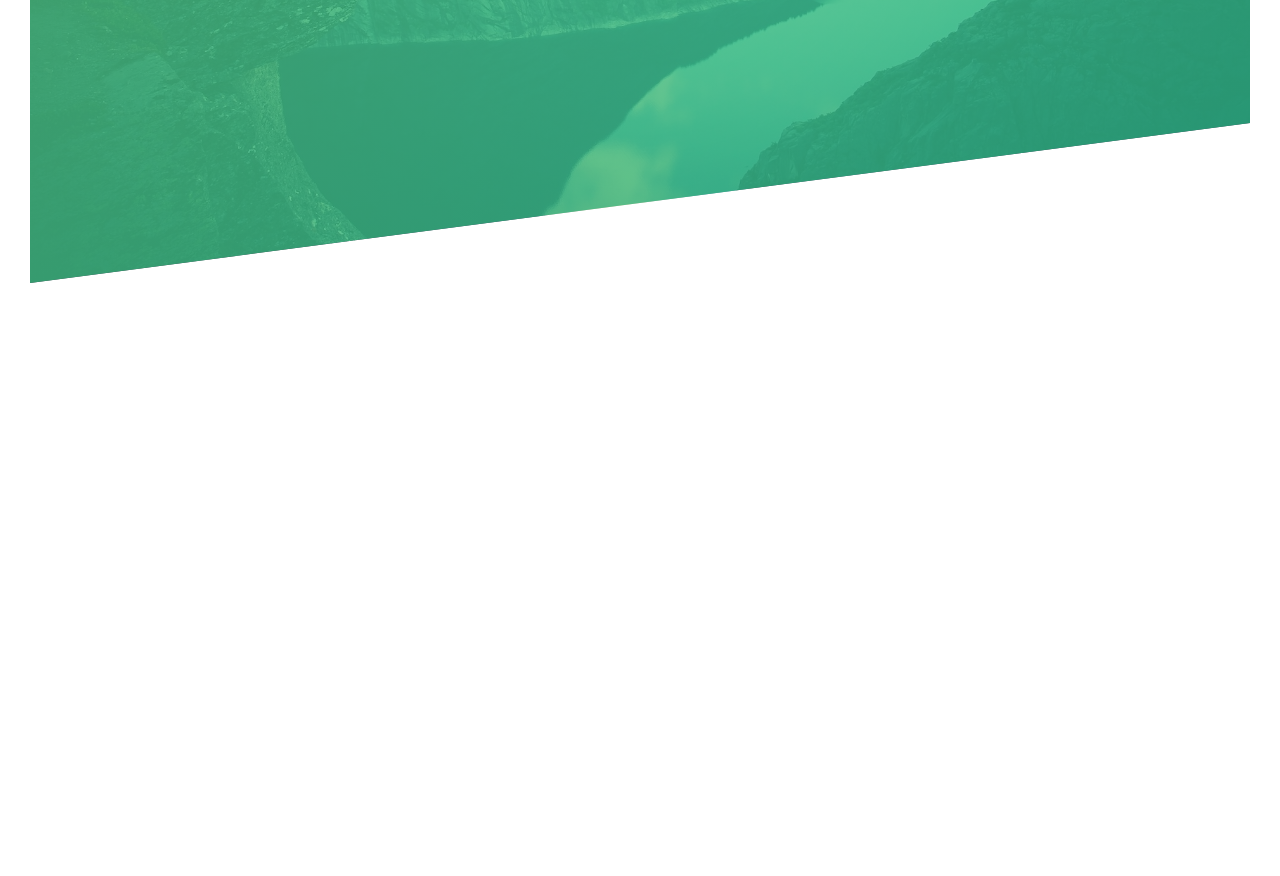
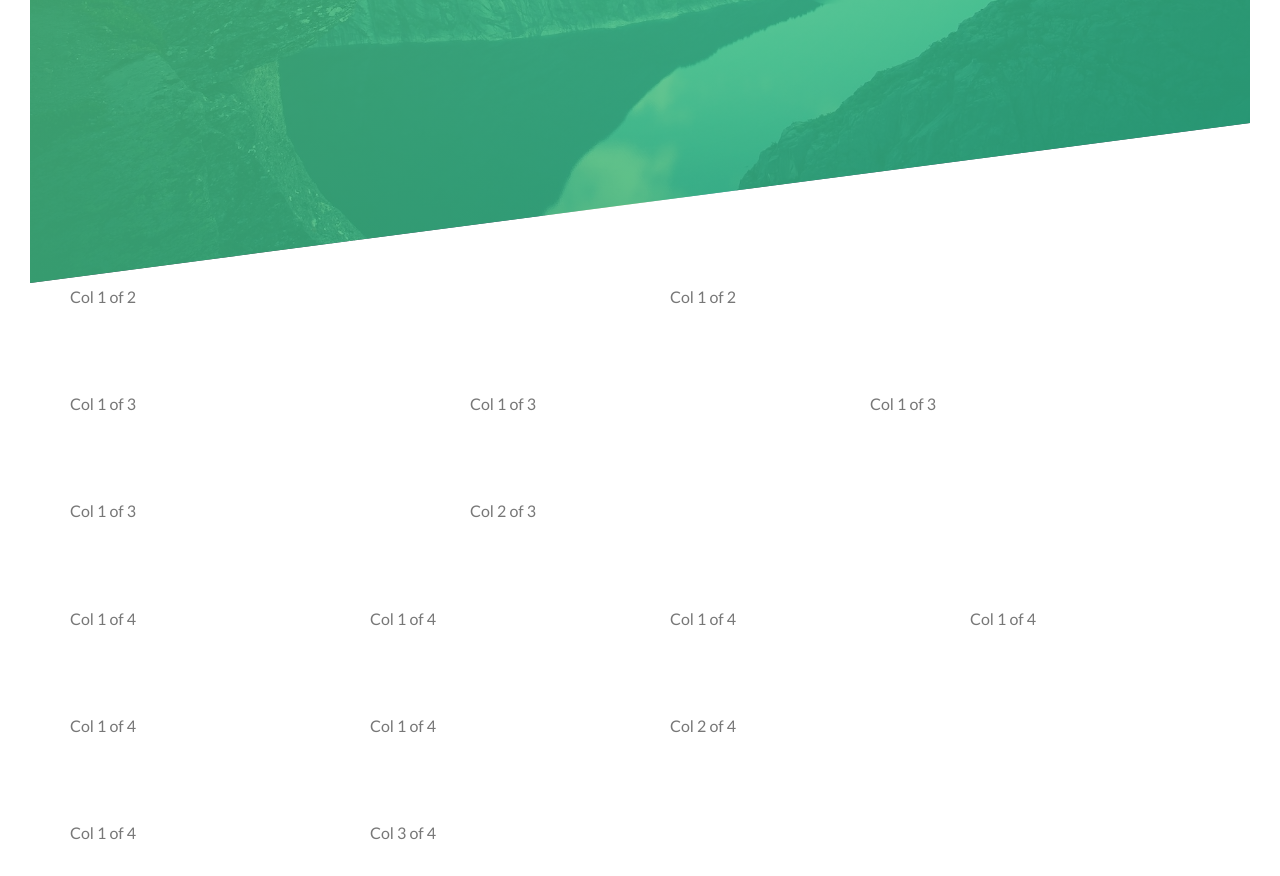
Before and after one commit to dmytronasyrov/natours, a website: page index.html in a window 1280 px wide. Shown: the part 507-1383 px from the top of the page. Before the commit the page ends 820 px from the top, so only its background shows below. Drawn offline with Linux system fonts and the light colour scheme.

Commit message:
add basic grid

```diff
--- a/index.html
+++ b/index.html
@@ -27,5 +27,73 @@
         <a href="#" class="btn btn--white btn--animated">Discover our tours</a>
       </div>
     </header>
+
+    <section class="grid-test">
+      <div class="row">
+        <div class="col-1-of-2">
+          Col 1 of 2
+        </div>
+        <div class="col-1-of-2">
+          Col 1 of 2
+        </div>
+      </div>
+
+      <div class="row">
+        <div class="col-1-of-3">
+          Col 1 of 3
+        </div>
+        <div class="col-1-of-3">
+          Col 1 of 3
+        </div>
+        <div class="col-1-of-3">
+          Col 1 of 3
+        </div>
+      </div>
+
+      <div class="row">
+        <div class="col-1-of-3">
+          Col 1 of 3
+        </div>
+        <div class="col-2-of-3">
+          Col 2 of 3
+        </div>
+      </div>
+
+      <div class="row">
+        <div class="col-1-of-4">
+          Col 1 of 4
+        </div>
+        <div class="col-1-of-4">
+          Col 1 of 4
+        </div>
+        <div class="col-1-of-4">
+          Col 1 of 4
+        </div>
+        <div class="col-1-of-4">
+          Col 1 of 4
+        </div>
+      </div>
+
+      <div class="row">
+        <div class="col-1-of-4">
+          Col 1 of 4
+        </div>
+        <div class="col-1-of-4">
+          Col 1 of 4
+        </div>
+        <div class="col-2-of-4">
+          Col 2 of 4
+        </div>
+      </div>
+
+      <div class="row">
+        <div class="col-1-of-4">
+          Col 1 of 4
+        </div>
+        <div class="col-3-of-4">
+          Col 3 of 4
+        </div>
+      </div>
+    </section>
   </body>
 </html>
--- a/package.json
+++ b/package.json
@@ -4,6 +4,7 @@
   "description": "",
   "main": "index.js",
   "scripts": {
+    "dev": "live-server",
     "sass": "node-sass sass/main.sass css/style.css -w"
   },
   "repository": {
--- a/sass/abstracts/_mixins.sass
+++ b/sass/abstracts/_mixins.sass
@@ -0,0 +1,5 @@
+@mixin clearfix
+  &::after
+    content: ""
+    display: table
+    clear: both
--- a/sass/abstracts/_variables.sass
+++ b/sass/abstracts/_variables.sass
@@ -1,6 +1,14 @@
+// COLORS
+
 $color-primary: #7ed56f
 $color-primary-light: #55c57a
 $color-primary-dark: #28b485
 $color-gray-dark: #777
 $color-white: #fff
 $color-black: #000
+
+// GRID
+
+$grid-width: 114rem
+$gutter-horizontal: 6rem
+$gutter-vertical: 8rem
--- /dev/null
+++ b/sass/layout/_grid.sass
@@ -0,0 +1,32 @@
+.row
+  max-width: $grid-width
+  margin: 0 auto
+
+  &:not(:last-child)
+    margin-bottom: $gutter-vertical
+
+  @include clearfix
+
+  [class^="col-"]
+    float: left
+
+    &:not(:last-child)
+      margin-right: $gutter-horizontal
+
+  .col-1-of-2
+    width: calc((100% - #{ $gutter-horizontal }) / 2)
+
+  .col-1-of-3
+    width: calc((100% - 2 * #{ $gutter-horizontal }) / 3)
+
+  .col-2-of-3
+    width: calc(2 * ((100% - 2 * #{ $gutter-horizontal }) / 3) + #{ $gutter-horizontal })
+
+  .col-1-of-4
+    width: calc((100% - 3 * #{ $gutter-horizontal }) / 4)
+
+  .col-2-of-4
+    width: calc(2 * ((100% - 3 * #{ $gutter-horizontal }) / 4) + #{ $gutter-horizontal })
+
+  .col-3-of-4
+    width: calc(3 * ((100% - 3 * #{ $gutter-horizontal }) / 4) + 2 * #{ $gutter-horizontal })
--- a/sass/main.sass
+++ b/sass/main.sass
@@ -9,6 +9,7 @@
 
 @import "components/button"
 
+@import "layout/grid"
 @import "layout/header"
 
 @import "pages/home"
```
Also changed, not shown: css/style.css.
